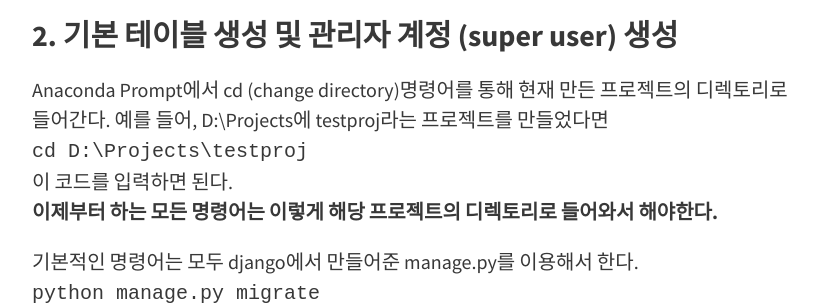
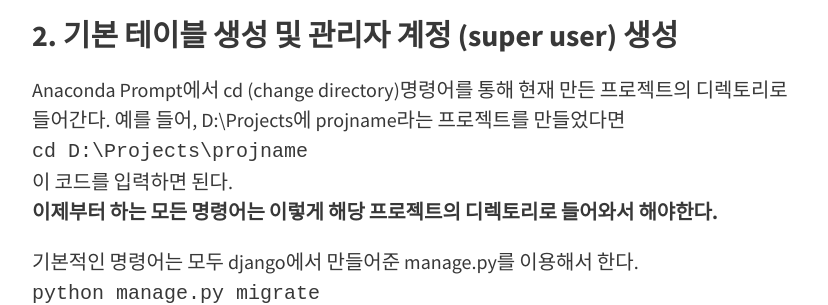
Before and after one commit to HwangToLee/HwangToLee.github.io, a Jekyll site: the page built from _posts/2019-07-11-Python-Django-Bookmark.md, in a window 1280 px wide and 900 px high, scrolled down 472 px. Shown: the part 183-488 px from the top of the window, without its empty margins (224-1052 px from the left). Built offline with Jekyll 4.4.1, drawn with Linux system fonts in a browser that asks for light colours; nearby versions of some CDN libraries; our own code applies the rules of GitHub Pages for plain Markdown files; some of the changed text lies outside the part shown.

Commit message:
Update 2019-07-11-Python-Django-Bookmark.md

````diff
--- a/_posts/2019-07-11-Python-Django-Bookmark.md
+++ b/_posts/2019-07-11-Python-Django-Bookmark.md
@@ -13,8 +13,8 @@
 그러면 프로젝트가 생성되고, 프로젝트 명과 동일한 디렉토리와 manage.py가 생겼을 것이다.
 
 ### 2. 기본 테이블 생성 및 관리자 계정 (super user) 생성
-Anaconda Prompt에서 cd (change directory)명령어를 통해 현재 만든 프로젝트의 디렉토리로 들어간다. 예를 들어, D:\Projects에 testproj라는 프로젝트를 만들었다면
-<code> cd D:\Projects\testproj </code>
+Anaconda Prompt에서 cd (change directory)명령어를 통해 현재 만든 프로젝트의 디렉토리로 들어간다. 예를 들어, D:\Projects에 projname라는 프로젝트를 만들었다면
+<code> cd D:\Projects\projname </code>
 이 코드를 입력하면 된다.
 **이제부터 하는 모든 명령어는 이렇게 해당 프로젝트의 디렉토리로 들어와서 해야한다.**
 
@@ -77,7 +77,7 @@
 SQLite Expert를 통해 db.sqlite3 파일을 확인해보면, bookmark_bookmark 테이블에 내용이 추가된 것을 알 수 있다.
 
 ### 6. Url과 페이지 작성
-**testproj/urls.py**
+**projname/urls.py**
 
 ```python
 from django.contrib import admin
````
